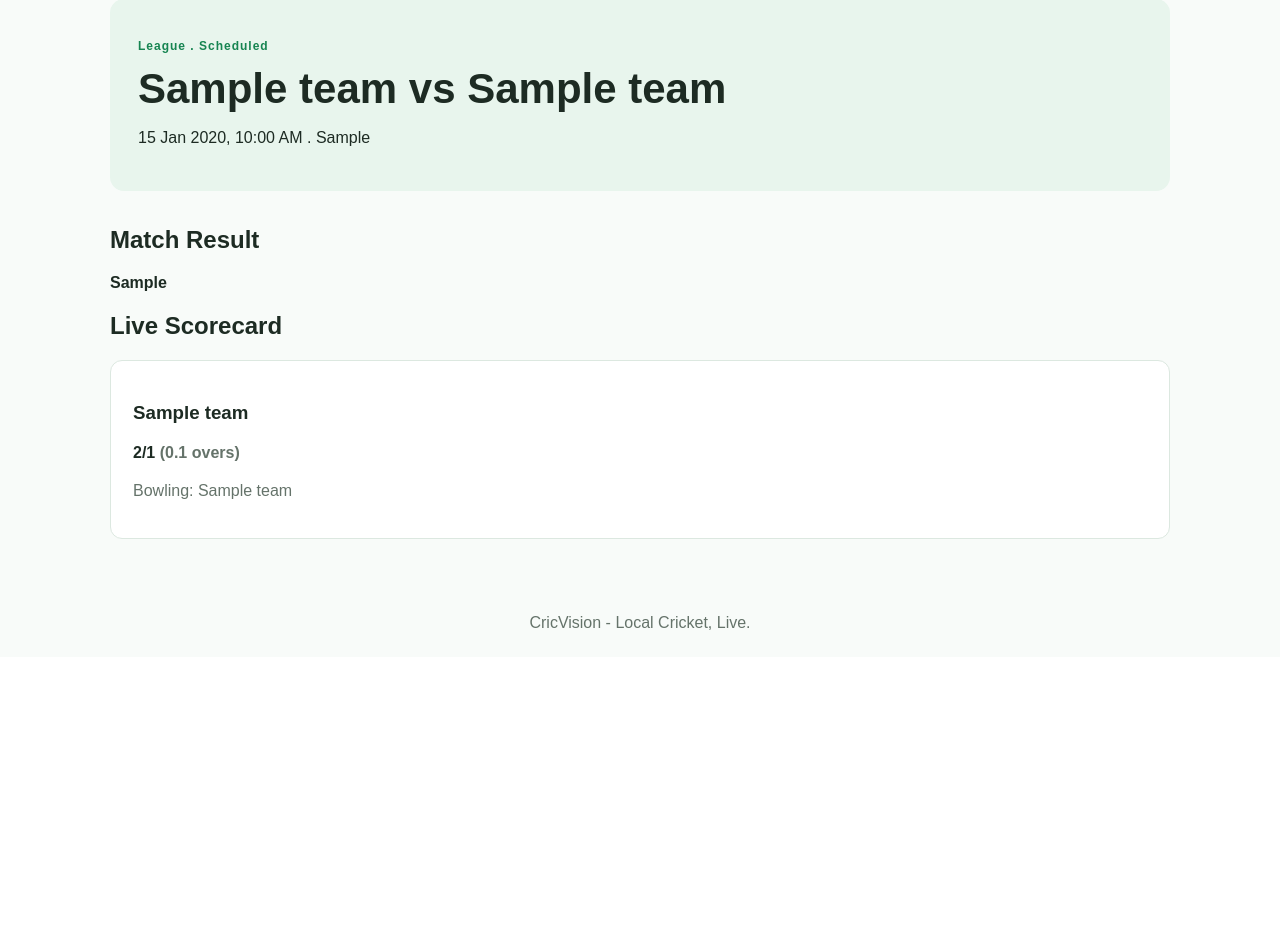
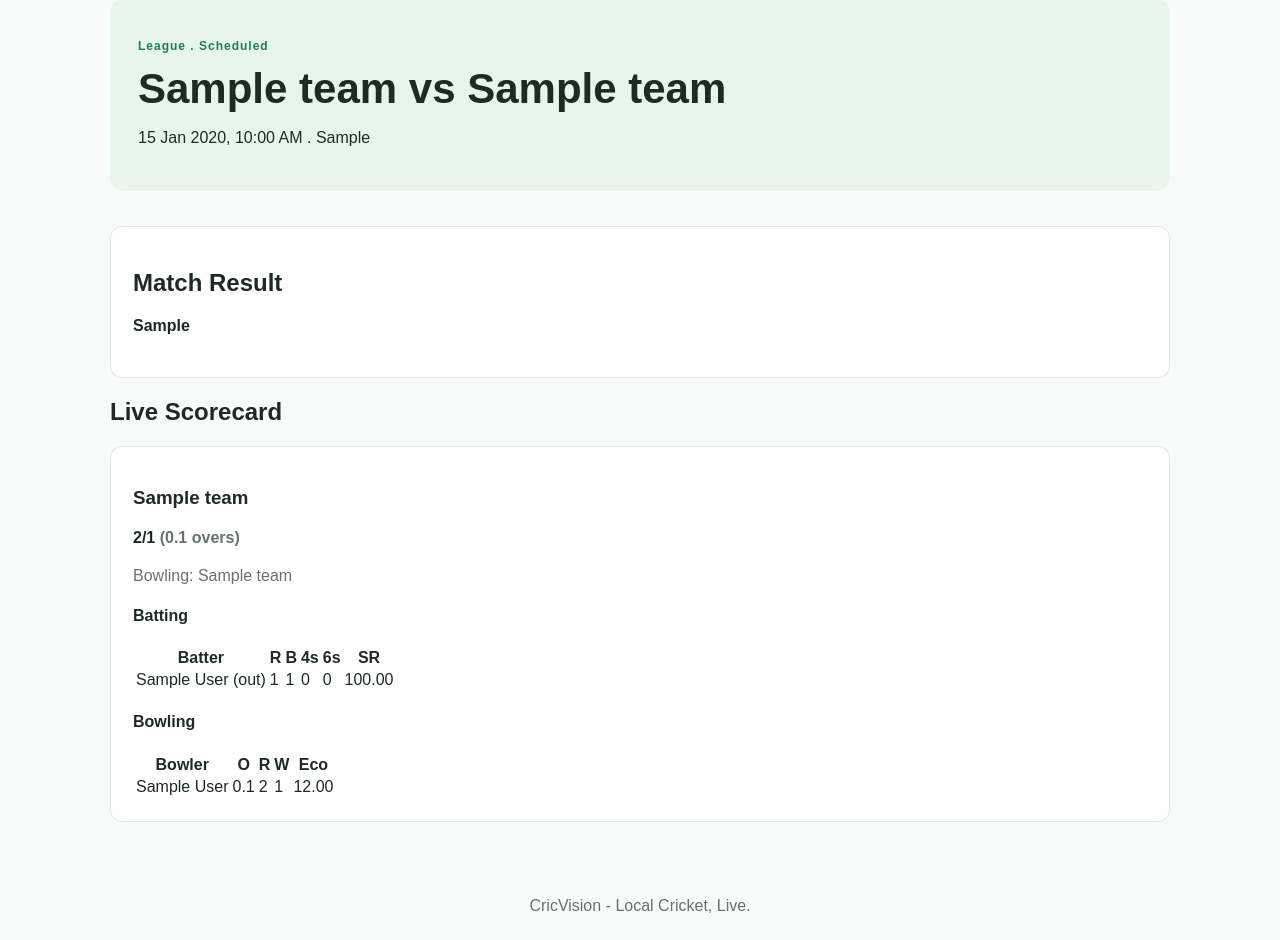
Before and after one commit to subhajyoti008-alt/CricVision, a Django app: page /matches/1/ in a window 1280 px wide. Shown: the part 153-1093 px from the top of the page. Before the commit the page ends 783 px from the top, so only its background shows below. Run offline with Django 5.2, Linux system fonts and the light colour scheme; tables that the repository leaves empty hold one stand-in row (values such as "Sample post").

Commit message:
feat: add detailed batting and bowling scorecards

```diff
--- a/matches/templates/matches/match_detail.html
+++ b/matches/templates/matches/match_detail.html
@@ -1,12 +1,16 @@
 {% extends "base.html" %}
 
-{% block title %}{{ match.home_team }} vs {{ match.away_team }}{% endblock %}
+{% block title %}
+{{ match.home_team }} vs {{ match.away_team }}
+{% endblock %}
 
 {% block content %}
 <a class="back-link" href="{% url 'matches:list' %}">← All Matches</a>
 
 <section class="team-hero">
-    <p class="eyebrow">{{ match.get_stage_display }} . {{ match.get_status_display }}</p>
+    <p class="eyebrow">
+        {{ match.get_stage_display }} . {{ match.get_status_display }}
+    </p>
 
     <h1>{{ match.home_team.short_name }} vs {{ match.away_team.short_name }}</h1>
 
@@ -16,33 +20,99 @@
     </p>
 </section>
 
-<section>
 
 {% if match.result_summery %}
-<section class=""team-card>
+<section class="team-card">
     <h2>Match Result</h2>
-
     <p class="player-count">
         {{ match.result_summery }}
     </p>
 </section>
 {% endif %}
 
-
+<section>
     <h2>Live Scorecard</h2>
 
-    {% for innings in match.innings.all %}
+    {% for card in innings_scorecards %}
         <article class="team-card">
-            <h3>{{ innings.batting_team.name }}</h3>
+            <h3>{{ card.innings.batting_team.name }}</h3>
 
             <p class="player-count">
-            {{ innings.score_display }}
-            <span class="muted">({{ innings.overs_display }} overs)</span>
+            {{ card.innings.score_display }}
+            <span class="muted">({{ card.innings.overs_display }} overs)</span>
             </p>
 
             <p class="muted">
-                Bowling: {{ innings.bowling_team.name }}
+                Bowling: {{ card.innings.bowling_team.name }}
             </p>
+             <h4>Batting</h4>
+
+            <table>
+                <thead>
+                    <tr>
+                        <th>Batter</th>
+                        <th>R</th>
+                        <th>B</th>
+                        <th>4s</th>
+                        <th>6s</th>
+                        <th>SR</th>
+                    </tr>
+                </thead>
+
+                <tbody>
+                    {% for row in card.batting_rows %}
+                    <tr>
+                        <td>
+                            {{ row.player }}
+                            {% if row.is_out %}
+                                (out)
+                            {% else %}
+                                (not out)
+                            {% endif %}
+                        </td>
+                        <td>{{ row.runs }}</td>
+                        <td>{{ row.balls }}</td>
+                        <td>{{ row.fours }}</td>
+                        <td>{{ row.sixes }}</td>
+                        <td>{{ row.strike_rate }}</td>
+                    </tr>
+                    {% empty %}
+                    <tr>
+                        <td colspan="6">No batting data yet.</td>
+                    </tr>
+                    {% endfor %}
+                </tbody>
+            </table>
+
+            <h4>Bowling</h4>
+
+            <table>
+                <thead>
+                    <tr>
+                        <th>Bowler</th>
+                        <th>O</th>
+                        <th>R</th>
+                        <th>W</th>
+                        <th>Eco</th>
+                    </tr>
+                </thead>
+
+                <tbody>
+                    {% for row in card.bowling_rows %}
+                    <tr>
+                        <td>{{ row.player }}</td>
+                        <td>{{ row.overs }}</td>
+                        <td>{{ row.runs_conceded }}</td>
+                        <td>{{ row.wickets }}</td>
+                        <td>{{ row.economy }}</td>
+                    </tr>
+                    {% empty %}
+                    <tr>
+                        <td colspan="5">No bowling data yet.</td>
+                    </tr>
+                    {% endfor %}
+                </tbody>
+            </table>
         </article>
     {% empty%}
         <p>The scorecard will appear after after the scorer creates an  innings.</p>
--- a/matches/views.py
+++ b/matches/views.py
@@ -1,7 +1,147 @@
-from django.shortcuts import render, get_object_or_404
+from django.shortcuts import get_object_or_404, render
+
+from players.models import Player
 from .models import Match
 
-# Create your views here.
+
+def build_innings_scorecard(innings):
+    deliveries = list(
+        innings.deliveries.select_related(
+            "striker",
+            "non_striker",
+            "bowler",
+            "wicket_player",
+        )
+    )
+
+    batting_player_ids = {
+        delivery.striker_id for delivery in deliveries
+    } | {
+        delivery.non_striker_id for delivery in deliveries
+    }
+
+    batting_players = Player.objects.filter(
+        pk__in=batting_player_ids
+    ).order_by("full_name")
+
+    batting_rows = []
+
+    for player in batting_players:
+        faced_deliveries = [
+            delivery
+            for delivery in deliveries
+            if delivery.striker_id == player.id
+        ]
+
+        runs = sum(
+            delivery.runs_off_bat
+            for delivery in faced_deliveries
+        )
+
+        balls = sum(
+            1
+            for delivery in faced_deliveries
+            if delivery.is_legal_delivery
+        )
+
+        fours = sum(
+            1
+            for delivery in faced_deliveries
+            if delivery.runs_off_bat == 4
+        )
+
+        sixes = sum(
+            1
+            for delivery in faced_deliveries
+            if delivery.runs_off_bat == 6
+        )
+
+        is_out = any(
+            delivery.wicket_player_id == player.id
+            for delivery in deliveries
+        )
+
+        strike_rate = "-"
+
+        if balls > 0:
+            strike_rate = f"{(runs / balls) * 100:.2f}"
+
+        batting_rows.append(
+            {
+                "player": player,
+                "runs": runs,
+                "balls": balls,
+                "fours": fours,
+                "sixes": sixes,
+                "strike_rate": strike_rate,
+                "is_out": is_out,
+            }
+        )
+
+    bowler_ids = {
+        delivery.bowler_id for delivery in deliveries
+    }
+
+    bowlers = Player.objects.filter(
+        pk__in=bowler_ids
+    ).order_by("full_name")
+
+    bowling_rows = []
+
+    for bowler in bowlers:
+        bowled_deliveries = [
+            delivery
+            for delivery in deliveries
+            if delivery.bowler_id == bowler.id
+        ]
+
+        legal_balls = sum(
+            1
+            for delivery in bowled_deliveries
+            if delivery.is_legal_delivery
+        )
+
+        overs, balls = divmod(legal_balls, 6)
+
+        runs_conceded = sum(
+            delivery.runs_off_bat
+            for delivery in bowled_deliveries
+        )
+
+        runs_conceded += sum(
+            delivery.extras
+            for delivery in bowled_deliveries
+            if delivery.extra_type not in ["BYE", "LEG_BYE"]
+        )
+
+        wickets = sum(
+            1
+            for delivery in bowled_deliveries
+            if delivery.is_wicket
+        )
+
+        economy = "-"
+
+        if legal_balls > 0:
+            economy = f"{(runs_conceded * 6) / legal_balls:.2f}"
+
+        bowling_rows.append(
+            {
+                "player": bowler,
+                "overs": f"{overs}.{balls}",
+                "runs_conceded": runs_conceded,
+                "wickets": wickets,
+                "economy": economy,
+            }
+        )
+
+    return {
+        "innings": innings,
+        "batting_rows": batting_rows,
+        "bowling_rows": bowling_rows,
+    }
+
+
 def match_list(request):
     matches = Match.objects.select_related(
         "home_team",
@@ -16,6 +156,7 @@ def match_list(request):
         {"matches": matches},
     )
 
+
 def match_detail(request, match_id):
     match = get_object_or_404(
         Match.objects.select_related(
@@ -23,15 +164,20 @@ def match_detail(request, match_id):
             "away_team",
             "tournament",
             "winner",
-        ).prefetch_related(
-            "innings__batting_team",
-            "innings__bowling_team",
         ),
         pk=match_id,
     )
 
+    innings_scorecards = [
+        build_innings_scorecard(innings)
+        for innings in match.innings.all()
+    ]
+
     return render(
         request,
         "matches/match_detail.html",
-        {"match": match},
+        {
+            "match": match,
+            "innings_scorecards": innings_scorecards,
+        },
     )
```
